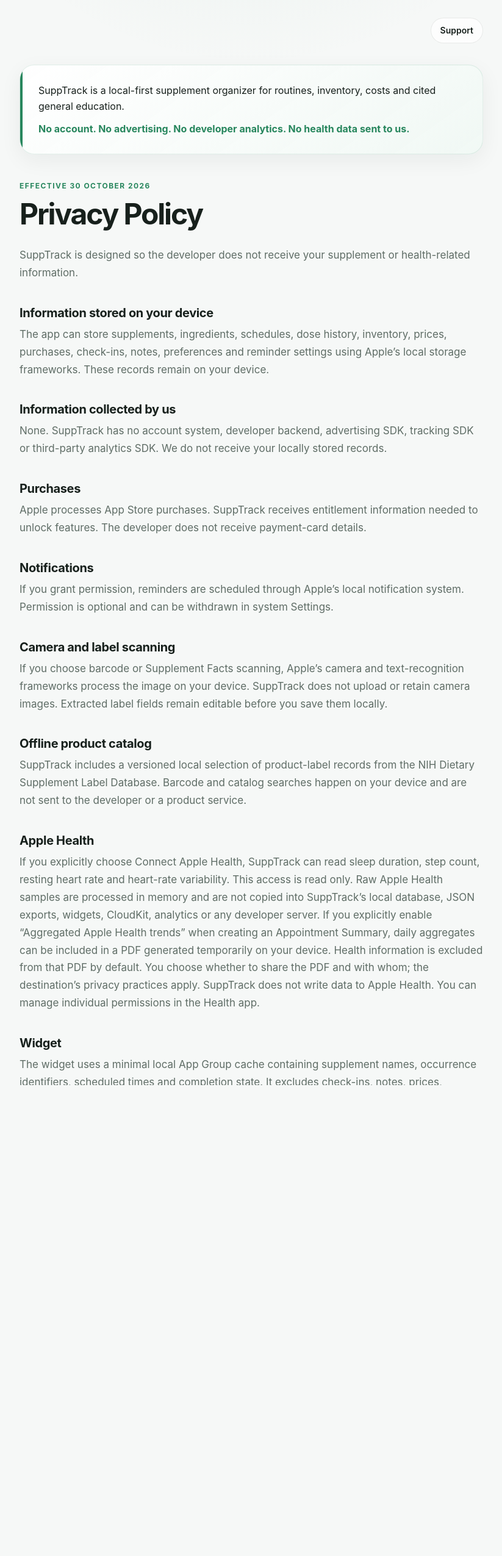
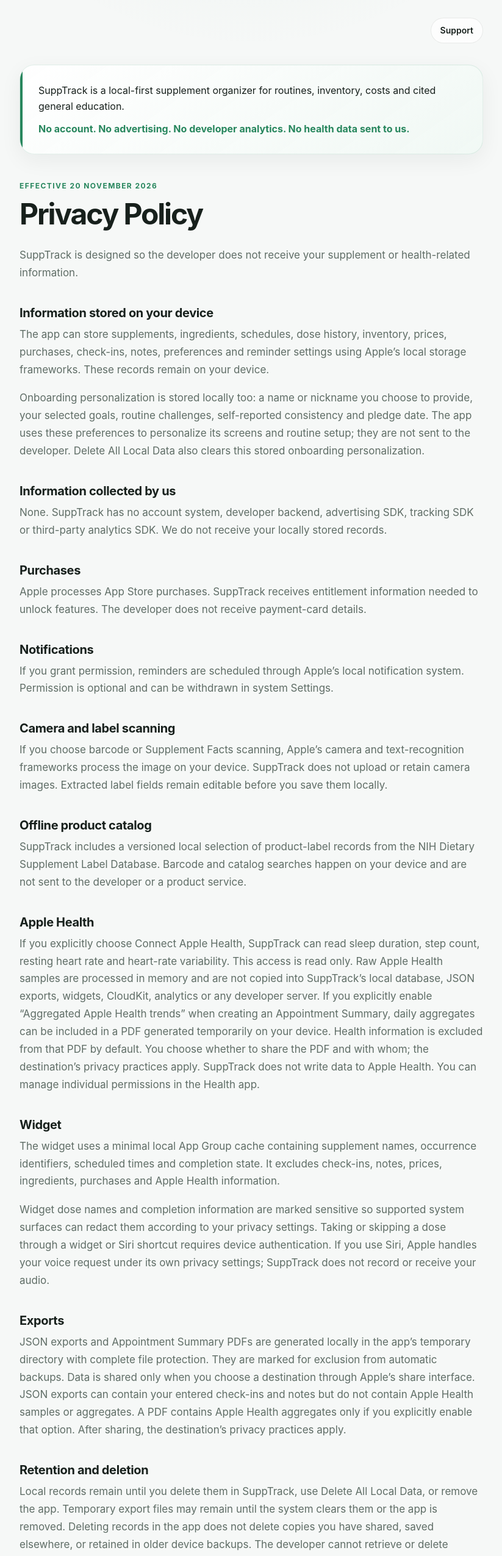
Before and after one commit to sunnysaas/supstack, a plain HTML site: page index.html in a window 1280 px wide. Shown: the top 2551 px of the page at 61% size, without its empty margins (228-1051 px from the left). Drawn offline with Linux system fonts and the light colour scheme.

Commit message:
Clarify local onboarding preferences and protected widget actions in privacy policy

```diff
--- a/index.html
+++ b/index.html
@@ -281,13 +281,14 @@
 <p>No account. No advertising. No developer analytics. No health data sent to us.</p>
 </div>
 
-<p class="muted">EFFECTIVE 30 OCTOBER 2026</p>
+<p class="muted">EFFECTIVE 20 NOVEMBER 2026</p>
 <h1>Privacy Policy</h1>
 
 <p>SuppTrack is designed so the developer does not receive your supplement or health-related information.</p>
 
 <h2>Information stored on your device</h2>
 <p>The app can store supplements, ingredients, schedules, dose history, inventory, prices, purchases, check-ins, notes, preferences and reminder settings using Apple’s local storage frameworks. These records remain on your device.</p>
+<p>Onboarding personalization is stored locally too: a name or nickname you choose to provide, your selected goals, routine challenges, self-reported consistency and pledge date. The app uses these preferences to personalize its screens and routine setup; they are not sent to the developer. Delete All Local Data also clears this stored onboarding personalization.</p>
 
 <h2>Information collected by us</h2>
 <p>None. SuppTrack has no account system, developer backend, advertising SDK, tracking SDK or third-party analytics SDK. We do not receive your locally stored records.</p>
@@ -309,6 +310,7 @@
 
 <h2>Widget</h2>
 <p>The widget uses a minimal local App Group cache containing supplement names, occurrence identifiers, scheduled times and completion state. It excludes check-ins, notes, prices, ingredients, purchases and Apple Health information.</p>
+<p>Widget dose names and completion information are marked sensitive so supported system surfaces can redact them according to your privacy settings. Taking or skipping a dose through a widget or Siri shortcut requires device authentication. If you use Siri, Apple handles your voice request under its own privacy settings; SuppTrack does not record or receive your audio.</p>
 
 <h2>Exports</h2><p>JSON exports and Appointment Summary PDFs are generated locally in the app’s temporary directory with complete file protection. They are marked for exclusion from automatic backups. Data is shared only when you choose a destination through Apple’s share interface. JSON exports can contain your entered check-ins and notes but do not contain Apple Health samples or aggregates. A PDF contains Apple Health aggregates only if you explicitly enable that option. After sharing, the destination’s privacy practices apply.</p>
 
@@ -345,7 +347,7 @@
 <h2>Contact</h2>
 <p>Contact <a href="mailto:saas.dashboard.ai@gmail.com">saas.dashboard.ai@gmail.com</a> or visit the <a href="https://sunnysaas.github.io/supstack/support.html">SuppTrack Support page</a>.</p>
 
-<footer>Last reviewed 30 October 2026.</footer>
+<footer>Last reviewed 20 November 2026.</footer>
 
 </main>
 </body>
```
